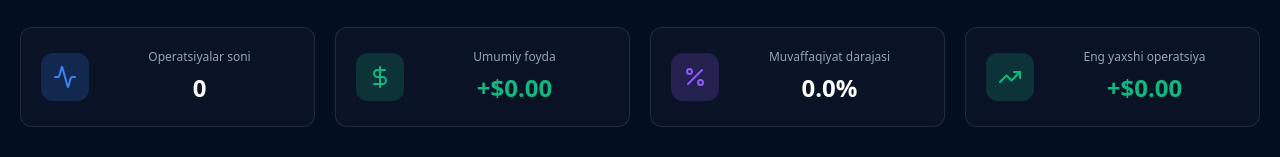
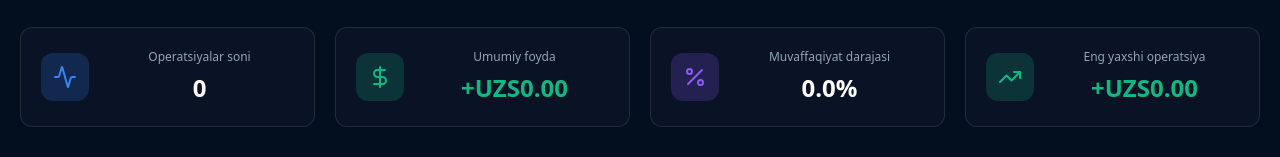
Before and after one commit to Davidkovel/binomo, a React (Vite) app in the folder binomo/: page /positions-history in a window 1280 px wide. Shown: the part 152-309 px from the top of the page. Built offline with nearby package versions, Linux system fonts and the light colour scheme; no server answers; sample sign-in values are in the browser's storage.

Commit message:
updated ui

```diff
--- a/binomo/src/components/PositionsHistory/PositionHistory.jsx
+++ b/binomo/src/components/PositionsHistory/PositionHistory.jsx
@@ -137,7 +137,7 @@ export default function PositionHistory() {
           <div className="stat-content">
             <div className="stat-label">Umumiy foyda</div>
             <div className={`stat-value ${stats.totalProfit >= 0 ? 'profit' : 'loss'}`}>
-              {stats.totalProfit >= 0 ? '+' : ''}${stats.totalProfit.toFixed(2)}
+              {stats.totalProfit >= 0 ? '+' : ''}UZS{stats.totalProfit.toFixed(2)}
             </div>
           </div>
         </div>
@@ -158,7 +158,7 @@ export default function PositionHistory() {
           </div>
           <div className="stat-content">
             <div className="stat-label">Eng yaxshi operatsiya</div>
-            <div className="stat-value profit">+${stats.bestTrade.toFixed(2)}</div>
+            <div className="stat-value profit">+UZS{stats.bestTrade.toFixed(2)}</div>
           </div>
         </div>
       </div>
@@ -213,7 +213,7 @@ export default function PositionHistory() {
                     <span className="type-label">{getTypeLabel(position.type)}</span>
                   </div>
                   <div className={`position-profit ${isProfit ? 'profit' : 'loss'}`}>
-                    {isProfit ? '+' : ''}${profit.toFixed(2)}
+                    {isProfit ? '+' : ''}UZS{profit.toFixed(2)}
                   </div>
                 </div>
 
```
